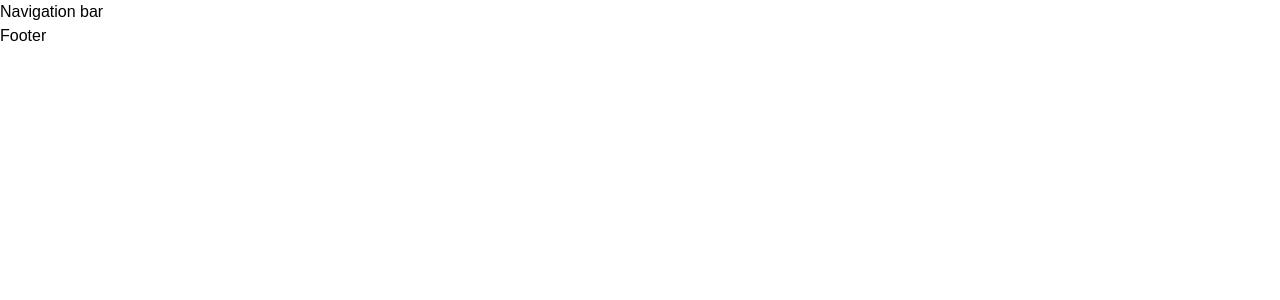
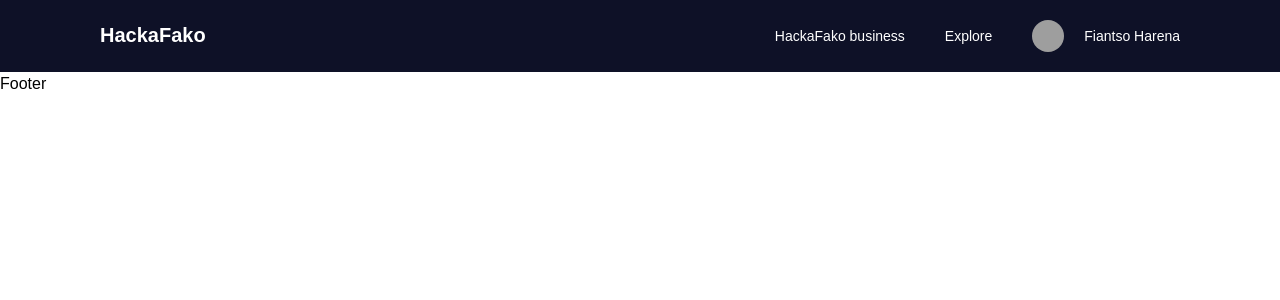
Before and after one commit to Bits-Bobs/hackathon-ui, a React (Vite) app: page / in a window 1280 px wide. Shown: the top 300 px of the page. Built offline with nearby package versions, Linux system fonts and the light colour scheme; grey boxes are pictures that could not be loaded; the HTML template or start-up script is replaced by a standard one.

Commit message:
feat: navbar implementation

```diff
--- /dev/null
+++ b/src/assets/index.ts
@@ -0,0 +1,3 @@
+import ProfileAvatar from './profile.jpg';
+
+export { ProfileAvatar };
--- /dev/null
+++ b/src/components/common/Footer.tsx
@@ -0,0 +1,5 @@
+const Footer = () => {
+  return <h1>Footer</h1>;
+};
+
+export default Footer;
--- /dev/null
+++ b/src/components/common/Navbar.tsx
@@ -0,0 +1,64 @@
+import { useState } from 'react';
+import { Link, useLocation } from 'react-router-dom';
+
+import useScrollActive from '../../hooks/useScrollActive';
+
+import { ProfileAvatar } from '../../assets';
+import { currentUser } from '../../lib';
+
+const Navbar = () => {
+  const active = useScrollActive();
+  const [open, setOpen] = useState(false);
+  const { pathname } = useLocation();
+
+  const navbarClassName = `sticky top-0 z-[999] w-full ${active || pathname !== '/home' ? 'bg-[#0e1127]' : 'bg-[#1c304b]'} transition-all duration-200 ease-in-out`;
+
+  return (
+    <nav className={navbarClassName}>
+      <div className='mx-auto flex max-w-[1080px] justify-between py-5'>
+        <Link to={'/home'}>
+          <span className='cursor-pointer text-[20px] font-extrabold text-white'>HackaFako</span>
+        </Link>
+        <div className='flex items-center gap-10 text-[14px] font-medium text-white'>
+          <Link to={'/'}>HackaFako business</Link>
+          <Link to={'/'}>Explore</Link>
+
+          {!currentUser?.isAdmin && (
+            <>
+              <span>Sign in</span>
+              <button className='bg-red-400 py-2 px-5 rounded hover:bg-amber-300 transition-all'>Join</button>
+            </>
+          )}
+
+          {currentUser?.isAdmin && (
+            <div className='relative flex cursor-pointer items-center gap-5' onClick={() => setOpen(!open)}>
+              <img src={ProfileAvatar} alt='avatar' className='h-8 w-8 rounded-full object-cover' />
+              <span>{currentUser?.username}</span>
+              {open && (
+                <div className='absolute right-0 top-[50px] flex w-[200px] flex-col gap-2 rounded-lg border border-gray-300 bg-white p-5 font-normal'>
+                  <Link className='text-[12px] text-gray-500' to={'/'}>
+                    Something 1
+                  </Link>
+                  <Link className='text-[12px] text-gray-500' to={'/'}>
+                    Something 2
+                  </Link>
+                  <Link className='text-[12px] text-gray-500' to={'/'}>
+                    Something 3
+                  </Link>
+                  <Link className='text-[12px] text-gray-500' to={'/'}>
+                    Something 4
+                  </Link>
+                  <Link className='text-[12px] text-gray-500' to={'/'}>
+                    Something 5
+                  </Link>
+                </div>
+              )}
+            </div>
+          )}
+        </div>
+      </div>
+    </nav>
+  );
+};
+
+export default Navbar;
--- a/src/components/common/footer/index.tsx
+++ /dev/null
@@ -1,5 +0,0 @@
-const Index = () => {
-  return <h1>Footer</h1>;
-};
-
-export default Index;
--- a/src/components/common/index.ts
+++ b/src/components/common/index.ts
@@ -1,2 +1,2 @@
-export * from './footer';
-export * from './navbar';
+export * from './Footer.tsx';
+export * from './Navbar.tsx';
--- a/src/components/common/navbar/index.tsx
+++ /dev/null
@@ -1,5 +0,0 @@
-const Index = () => {
-  return <h1>Navigation bar</h1>;
-};
-
-export default Index;
--- /dev/null
+++ b/src/hooks/index.ts
@@ -0,0 +1 @@
+export * from './useScrollActive'
--- /dev/null
+++ b/src/hooks/useScrollActive.ts
@@ -0,0 +1,18 @@
+import { useEffect, useState } from 'react';
+
+const useScrollActive = () => {
+  const [active, setActive] = useState(false);
+
+  useEffect(() => {
+    const handleScroll = () => {
+      setActive(window.scrollY > 0);
+    };
+
+    window.addEventListener('scroll', handleScroll);
+    return () => window.removeEventListener('scroll', handleScroll);
+  }, []);
+
+  return active;
+};
+
+export default useScrollActive;
--- a/src/layouts/landing/index.tsx
+++ b/src/layouts/landing/index.tsx
@@ -1,12 +1,12 @@
 import { Outlet } from 'react-router-dom';
 
-import Footer from '../../components/common/footer';
-import Navbar from '../../components/common/navbar';
+import Footer from '../../components/common/Footer.tsx';
+import Index from '../../components/common/Navbar.tsx';
 
 const LandingLayout = () => {
   return (
     <main className='font-poppins'>
-      <Navbar />
+      <Index />
       <Outlet />
       <Footer />
     </main>
--- /dev/null
+++ b/src/lib/constants.ts
@@ -0,0 +1,7 @@
+const currentUser = {
+  id: 1,
+  username: 'Fiantso Harena',
+  isAdmin: true,
+};
+
+export { currentUser }
--- /dev/null
+++ b/src/lib/index.ts
@@ -0,0 +1 @@
+export * from './constants'
```
Also changed, not shown: 1 other file (tests, documents, lock files or other folders).
